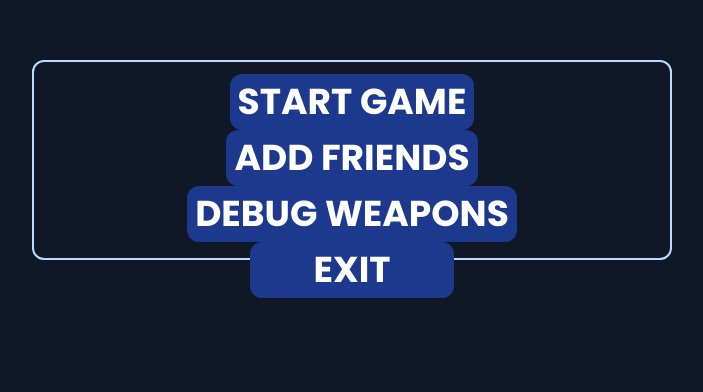
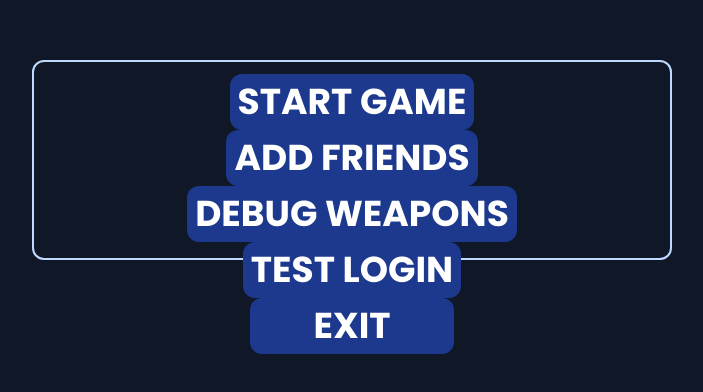
Before and after one commit to evinle/arix, a React (Vite) app in the folder arix-front/: page / in a window 1280 px wide. Shown: the part 240-632 px from the top of the page, without its empty margins (288-991 px from the left). Built offline with nearby package versions, Linux system fonts and the light colour scheme.

Commit message:
chore(login): test login for front end

```diff
--- a/arix-front/src/App.tsx
+++ b/arix-front/src/App.tsx
@@ -25,6 +25,13 @@ function App() {
       id: "get-weapons",
       label: "Debug Weapons",
       onClick: () => refetch()
+    },
+    {
+      id: "login",
+      label: "Test Login",
+      onClick: () =>
+        (window.location.href =
+          "http://localhost:5115/signin-google")
     },
     {
       id: "exit",
```
